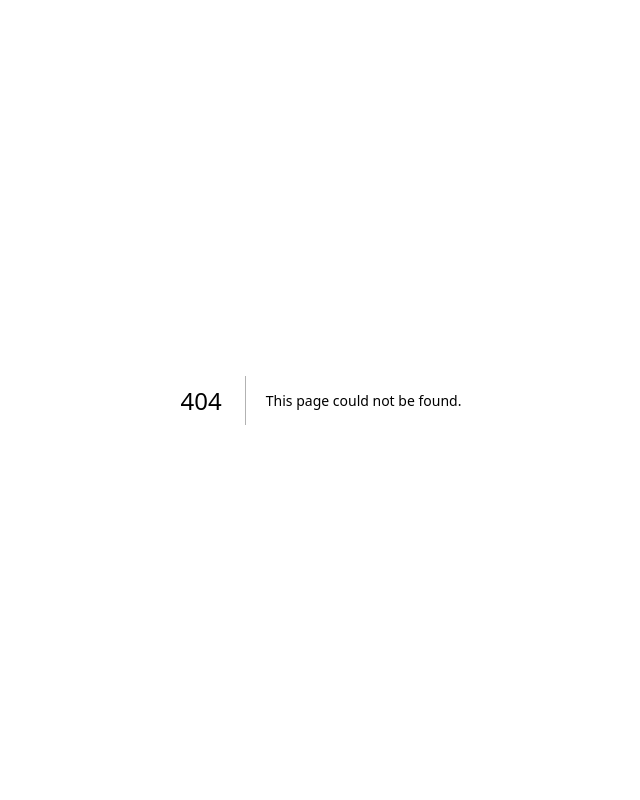
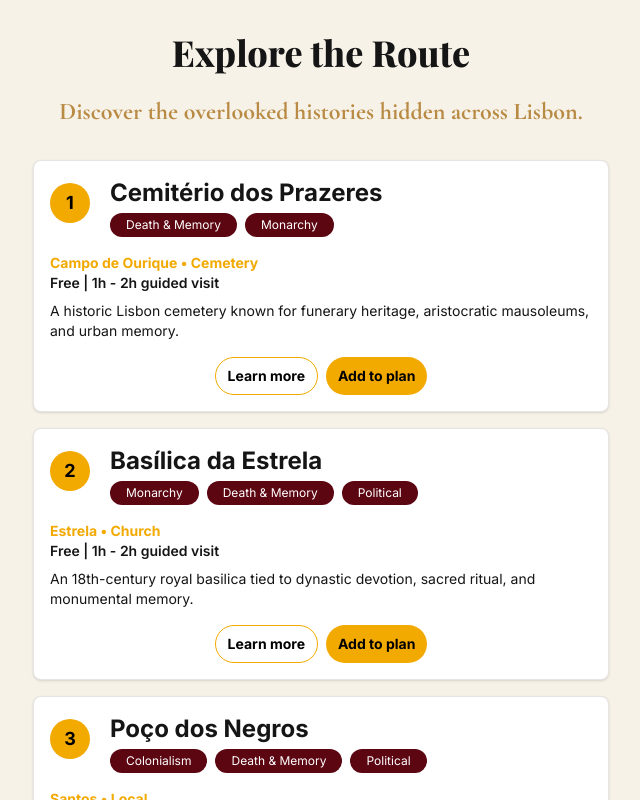
Before and after one commit to alinelx/dark-28, a Next.js app: page /route in a window 1280 px wide. Before the commit this address had no page. Shown: the top 800 px of the page, without its empty margins (319-959 px from the left). Built offline with nearby package versions, Linux system fonts and the light colour scheme.

Commit message:
feat(route): add Explore Route page with dynamic landmark list

```diff
--- a/src/app/page.tsx
+++ b/src/app/page.tsx
@@ -1,3 +1,4 @@
+import Link from "next/link";
 export default function Home() {
   return (
     <main className="min-h-screen bg-(--color-bg) text-(--color-text)">
@@ -34,7 +35,7 @@ export default function Home() {
             type="button"
             className="rounded-lg bg-(--color-text) px-5 py-3 text-lg font-medium text-(--color-bg) transition hover:opacity-90"
           >
-            Explore Route
+            <Link href="/route">Explore Route</Link>
           </button>
 
           <button
--- /dev/null
+++ b/src/app/route/page.tsx
@@ -0,0 +1,80 @@
+import { landmarks } from "@/data/landmarks";
+import { categories } from "@/data/categories";
+
+export default function RoutePage() {
+  return (
+    <main className="min-h-screen bg-(--color-bg) text-(--color-text) px-6 py-8">
+      <div className="max-w-xl mx-auto flex flex-col items-center justify-center">
+        <h1
+          className="text-4xl font-black mb-6"
+          style={{ fontFamily: "var(--font-headline)" }}
+        >
+          Explore the Route
+        </h1>
+
+        <h2
+          className="mb-8 text-2xl text-center font-bold text-(--color-gold)"
+          style={{ fontFamily: "var(--font-accent)" }}
+        >
+          Discover the overlooked histories hidden across Lisbon.
+        </h2>
+
+        <div className="flex flex-col gap-4">
+          {landmarks.map((landmark) => (
+            <div
+              key={landmark.id}
+              className="rounded-lg border border-black/10 bg-white p-4 shadow-sm"
+            >
+              <div className="flex items-center md:content-center gap-4 mb-4">
+                <div className="relative w-10 h-10 flex items-center justify-center">
+                    <h1 className="relative rounded-full bg-(--color-yellow) text-black w-10 h-10 flex items-center justify-center text-lg font-extrabold mb-2">
+                        {landmark.id}
+                    </h1>
+                </div>
+                <div className="flex-col items-right gap-y-0 pl-1">
+                <h2
+                    className="text-2xl font-black"
+                    style={{ fontFamily: "(--font-headline)" }}
+                >
+                    {landmark.title}
+                </h2>
+                <div className="flex flex-wrap gap-2 mt-1">
+                {landmark.category.map((cat) => {
+                  const category = categories.find((c) => c.id === cat);
+                  return (
+                    <span
+                      key={cat}
+                      className="text-xs px-4 py-1 rounded-full bg-(--color-burgundy) text-white"
+                    >
+                      {category?.label || cat}
+                    </span>
+                  );
+                })}
+                </div>
+              </div>
+              </div>
+              <p className="text-sm font-bold text-(--color-yellow)">
+                {landmark.locationName} • {landmark.type}
+              </p>
+              <p className="text-sm font-semibold">
+                {landmark.price}
+                {landmark.estimatedVisitTime ? <> | {landmark.estimatedVisitTime}</> : null}
+              </p>
+              <p className="mt-2 text-sm">{landmark.summary}</p>
+
+              <div className="mt-4 flex gap-2 justify-center">
+                <button className="text-sm px-3 py-2 bg-white border border-[var(--color-yellow)] font-bold text-black rounded-full">
+                  Learn more
+                </button>
+
+                <button className="text-sm px-3 py-2 bg-[var(--color-yellow)] text-black rounded-full font-bold">
+                  Add to plan
+                </button>
+              </div>
+            </div>
+          ))}
+        </div>
+      </div>
+    </main>
+  );
+}
```
